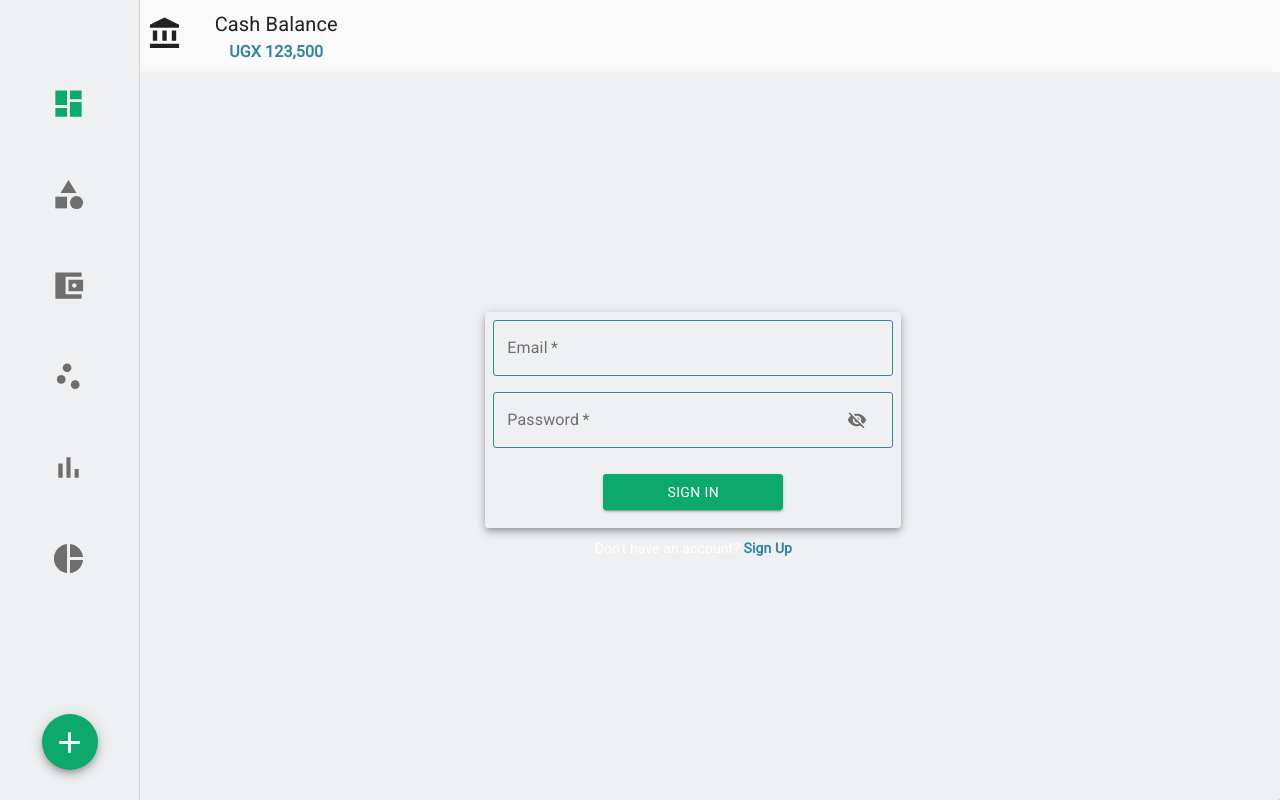
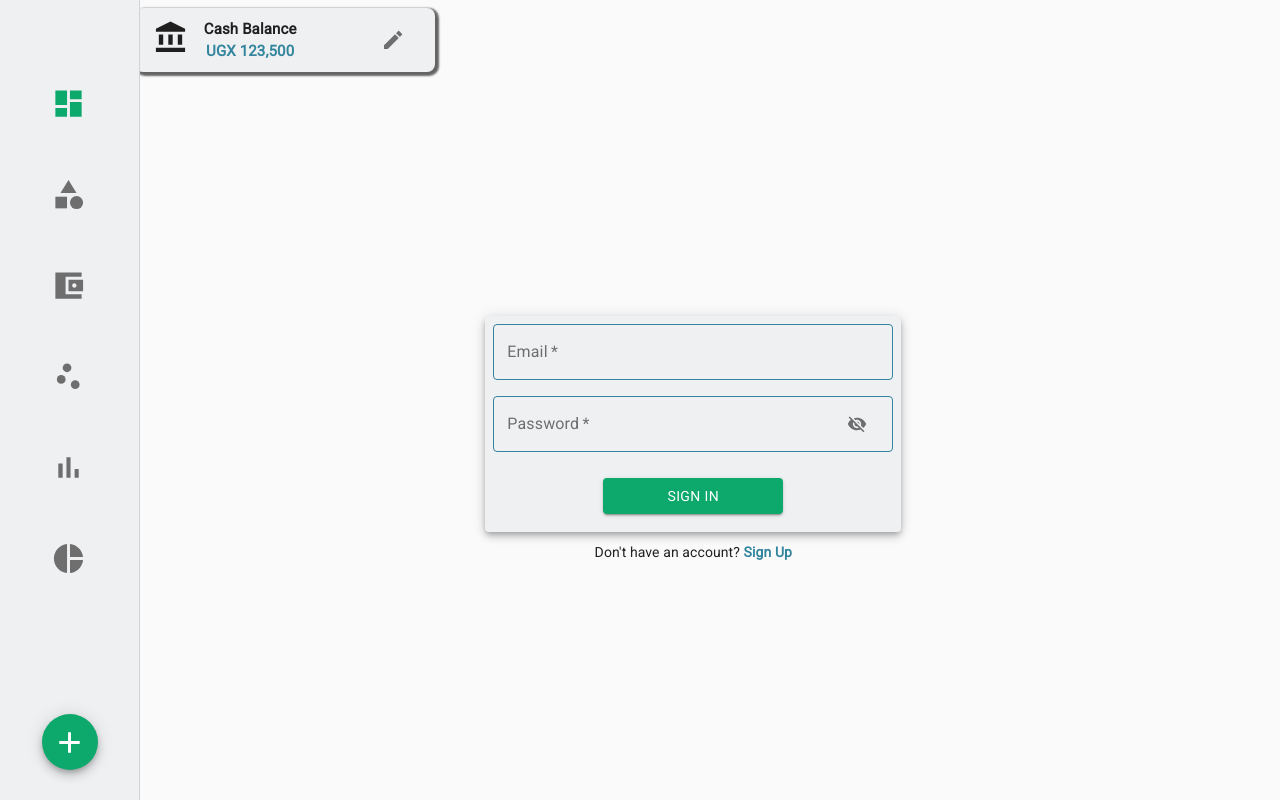
Before and after one commit to mycok/Traxpence-client, a React (Create React App) app: page /signin in a window 1280 px wide. Built offline with nearby package versions, Linux system fonts and the light colour scheme; sample sign-in values are in the browser's storage.

Commit message:
feat: improve wallet ui
- add AppBar component
- conditionally render wallet component except on auth and profile pages
- add wallet to the main profile interface

```diff
--- a/src/Layout.tsx
+++ b/src/Layout.tsx
@@ -1,11 +1,10 @@
 import React from 'react';
-import { BrowserRouter as Router, Link } from 'react-router-dom';
+import { BrowserRouter as Router, Link, useLocation } from 'react-router-dom';
 import { useSelector } from 'react-redux';
 
 import {
   Grid,
   Drawer,
-  Paper,
   List,
   ListItem,
   ListItemIcon,
@@ -31,13 +30,17 @@ import { IExpense } from './components/expenses/IExpense';
 import Wallet from './components/wallet';
 
 const useStyles = makeStyles((theme) => createStyles({
-  paper: {
+  mainContentContainer: {
     display: 'flex',
     justifyContent: 'center',
     width: '100%',
-    '&.MuiPaper-root': {
-      height: '91vh',
-    },
+    height: '90vh',
+  },
+  appBar: {
+    display: 'flex',
+    alignItems: 'center',
+    marginLeft: 20,
+    height: 80,
   },
   drawer: {
     width: 140,
@@ -113,38 +116,42 @@ type IconListProps = {
   icon: any
 }
 
+type AppBarProps = {
+  classes: any
+}
+
 const iconList: IconListProps[] = [
   {
-    name: 'categories',
+    name: 'Categories',
     to: '/exps-avg-by-category',
     icon: <Categories fontSize="large" />,
   },
   {
-    name: 'expenses',
+    name: 'Expenses',
     to: '/expenses',
     icon: (expenses: IExpense[], selected: string) => (
       <Badge
         color="secondary"
         badgeContent={expenses.length}
-        invisible={expenses.length === 0 || selected !== 'expenses'}
-        max={99}
+        invisible={expenses.length === 0 || selected !== 'Expenses'}
+        max={999}
       >
         <AccBalanceWallet fontSize="large" />
       </Badge>
     ),
   },
   {
-    name: 'scatterPlot',
+    name: 'ScatterPlot',
     to: '/scatter-graph-chart',
     icon: <ScatterPlot fontSize="large" />,
   },
   {
-    name: 'barChart',
+    name: 'BarChart',
     to: '/bar-graph-chart',
     icon: <BarChart fontSize="large" />,
   },
   {
-    name: 'pieChart',
+    name: 'PieChart',
     to: '/pie-graph-chart',
     icon: <PieChart fontSize="large" />,
   },
@@ -160,7 +167,7 @@ function RenderList({
   return (
     <List id="drawer-icon-list" className={classes.drawerList}>
       {isAuthenticated() && (
-        <CustomTooltip title="user dashboard" placement="right">
+        <CustomTooltip title="User Dashboard" placement="right">
           <Link to="/profile" className={classes.link}>
             <ListItem
               classes={{
@@ -168,11 +175,11 @@ function RenderList({
                 selected: classes.selected,
               }}
               button
-              selected={selected === 'profile'}
-              onClick={() => selectionHandler('profile')}
+              selected={selected === 'Profile'}
+              onClick={() => selectionHandler('Profile')}
             >
               <ListItemIcon
-                style={{ color: selected === 'profile' ? '#0da86c' : '' }}
+                style={{ color: selected === 'Profile' ? '#0da86c' : '' }}
               >
                 <Dashboard fontSize="large" />
               </ListItemIcon>
@@ -197,7 +204,7 @@ function RenderList({
                 <ListItemIcon
                   style={{ color: selected === name ? '#0da86c' : '' }}
                 >
-                  {name === 'expenses' ? icon(expenses, selected) : icon}
+                  {name === 'Expenses' ? icon(expenses, selected) : icon}
                 </ListItemIcon>
               </ListItem>
             </Link>
@@ -221,9 +228,19 @@ function AddButton({ classes }: AddButtonProps) {
   );
 }
 
+function AppBar({ classes }: AppBarProps) {
+  const location = useLocation();
+
+  return isAuthenticated() && (location.pathname !== '/profile') ? (
+    <Box className={classes.appBar}><Wallet /></Box>
+  ) : (
+    <Box className={classes.appBar} />
+  );
+}
+
 function Layout() {
   const classes = useStyles();
-  const [selected, setSelected] = React.useState<string>('profile');
+  const [selected, setSelected] = React.useState<string>('Profile');
   const { signupSuccessful } = useSelector((state: RootState) => state.signup);
   const { signinSuccessful } = useSelector((state: RootState) => state.signin);
   const { didSignout } = useSelector((state: RootState) => state.signout);
@@ -262,14 +279,14 @@ function Layout() {
           </Grid>
         )}
         <Grid item xs={isAuthenticated() ? 11 : 12}>
-          <Wallet />
-          <Paper className={classes.paper}>
+          <AppBar classes={classes} />
+          <Box className={classes.mainContentContainer}>
             <>
               <AppRouter
                 selectionHandler={setSelected}
               />
             </>
-          </Paper>
+          </Box>
         </Grid>
       </Grid>
     </Router>
--- a/src/components/auth/Signin.tsx
+++ b/src/components/auth/Signin.tsx
@@ -30,7 +30,7 @@ const useStyles = makeStyles((theme) => createStyles({
     fontWeight: 'bolder',
   },
   typographyText: {
-    color: '#fff',
+    color: theme.palette.text.primary,
   },
   link: {
     textDecoration: 'none',
--- a/src/components/profile/Profile.tsx
+++ b/src/components/profile/Profile.tsx
@@ -13,6 +13,7 @@ import {
   TextField,
   MenuItem,
   Button,
+  Box,
 } from '@material-ui/core';
 import { EditSharp, CloseRounded } from '@material-ui/icons';
 import { makeStyles, createStyles } from '@material-ui/core/styles';
@@ -20,6 +21,7 @@ import { makeStyles, createStyles } from '@material-ui/core/styles';
 import { IUser } from '../user';
 import CurrentExpenseSummary from '../expenses/summaries/CurrentExpenseSummary';
 import CustomTooltip from '../../shared/CustomTooltip';
+
 import { useAppDispatch, RootState } from '../../redux/store';
 import { signout } from '../../api/auth';
 import { signOut } from '../../redux/actions/auth';
@@ -112,7 +114,7 @@ function Profile({ selectionHandler }: Pick<ProfileCardProps, 'selectionHandler'
   const { data } = useSelector((state: RootState) => state.currentMonthExpPreview);
 
   useEffect(() => {
-    selectionHandler('profile');
+    selectionHandler('Profile');
   }, [selectionHandler]);
 
   useEffect(() => {
@@ -136,7 +138,8 @@ function Profile({ selectionHandler }: Pick<ProfileCardProps, 'selectionHandler'
   }
 
   return (
-    <div className={classes.container}>
+    <>
+      <Box className={classes.container}>
         <ProfileCard
           classes={classes}
           user={userData.user}
@@ -145,7 +148,8 @@ function Profile({ selectionHandler }: Pick<ProfileCardProps, 'selectionHandler'
           handleCurrencyChange={handleCurrencyChange}
           handleSignout={handleSignout}
         />
-    </div>
+      </Box>
+    </>
   );
 }
 
@@ -177,9 +181,9 @@ function ProfileCard({
           </>
         )}
         title={(
-          <div className={classes.titleContainer}>
+          <Box className={classes.titleContainer}>
             <Typography variant="h6">{user?.username}</Typography>
-          </div>
+          </Box>
         )}
         subheader={<Typography color="primary">{user?.email}</Typography>}
       />
--- a/src/components/wallet/index.tsx
+++ b/src/components/wallet/index.tsx
@@ -1,53 +1,57 @@
 import React from 'react';
 import NumberFormat from 'react-number-format';
-// import { useLocation } from 'react-router-dom';
 
 import AccountBalance from '@material-ui/icons/AccountBalance';
-import { Typography, Box, Icon } from '@material-ui/core';
+import {
+  Typography, Box, Icon, IconButton,
+} from '@material-ui/core';
+import { EditSharp } from '@material-ui/icons';
 import { makeStyles, createStyles } from '@material-ui/core/styles';
 
-const useStyles = makeStyles(() => createStyles({
-  root: {
-    display: 'flex',
-    alignItems: 'center',
-    marginLeft: 20,
-  },
+import CustomTooltip from '../../shared/CustomTooltip';
+
+const useStyles = makeStyles((theme) => createStyles({
   container: {
     display: 'flex',
     alignItems: 'center',
-    paddingLeft: 20,
+    justifyContent: 'center',
+    width: 300,
+    paddingLeft: 10,
+    paddingRight: 10,
+    marginTop: theme.spacing(1),
+    marginBottom: theme.spacing(1),
+    marginLeft: theme.spacing(1),
+    borderRadius: theme.shape.borderRadius * 2,
+    backgroundColor: theme.palette.background.paper,
+    boxShadow: '2px 2px 2px 2px rgba(0,0,0,0.6)',
+  },
+  cashText: {
+    fontSize: 15,
+    fontWeight: 600,
+    fontFamily: 'Roboto',
   },
   walletIcon: {
     width: '100%',
     height: '100%',
   },
   summaryTotalText: {
+    fontSize: 15,
     fontWeight: 900,
   },
 }));
 
 function Wallet() {
   const classes = useStyles();
-  // const location = useLocation();
 
   return (
-    <Box className={classes.root}>
     <Box className={classes.container}>
-        <Box flexDirection="column" width="60px">
+      <Box flexDirection="column" padding={1}>
         <Icon component="div" className={classes.walletIcon}>
           <AccountBalance fontSize="large" />
         </Icon>
       </Box>
-        <Box
-          display="flex"
-          flexDirection="column"
-          padding={1}
-        >
-          <Typography
-            component="span"
-            align="center"
-            variant="h6"
-          >
+      <Box display="flex" flexDirection="column" padding={1}>
+        <Typography component="span" align="center" className={classes.cashText}>
           Cash Balance
           <Typography color="primary" className={classes.summaryTotalText}>
             <NumberFormat
@@ -59,7 +63,12 @@ function Wallet() {
           </Typography>
         </Typography>
       </Box>
-
+      <Box display="flex" padding={1} justifyContent="flex-end" width={120}>
+        <CustomTooltip title="Edit Account Balance" placement="bottom">
+          <IconButton aria-label="edit">
+            <EditSharp />
+          </IconButton>
+        </CustomTooltip>
       </Box>
     </Box>
   );
--- a/src/theme.ts
+++ b/src/theme.ts
@@ -1,4 +1,3 @@
-// import { green, deepOrange } from '@material-ui/core/colors';
 import { createMuiTheme, responsiveFontSizes } from '@material-ui/core/styles';
 
 let theme = createMuiTheme({
@@ -13,9 +12,6 @@ let theme = createMuiTheme({
       paper: '#eff0f2',
     },
   },
-  shape: {
-    borderRadius: 3,
-  },
 });
 
 theme = responsiveFontSizes(theme);
@@ -25,7 +21,7 @@ theme = createMuiTheme(theme, {
     MuiButton: {
       styleOverrides: {
         root: {
-          borderRadius: theme.shape.borderRadius,
+          borderRadius: theme.shape.borderRadius * 2,
         },
       },
     },
```
Also changed, not shown: src/components/expenses/summaries/CurrentExpenseSummary.tsx (+25 -23 lines). Lines whose indentation alone changed are shown as unchanged.
